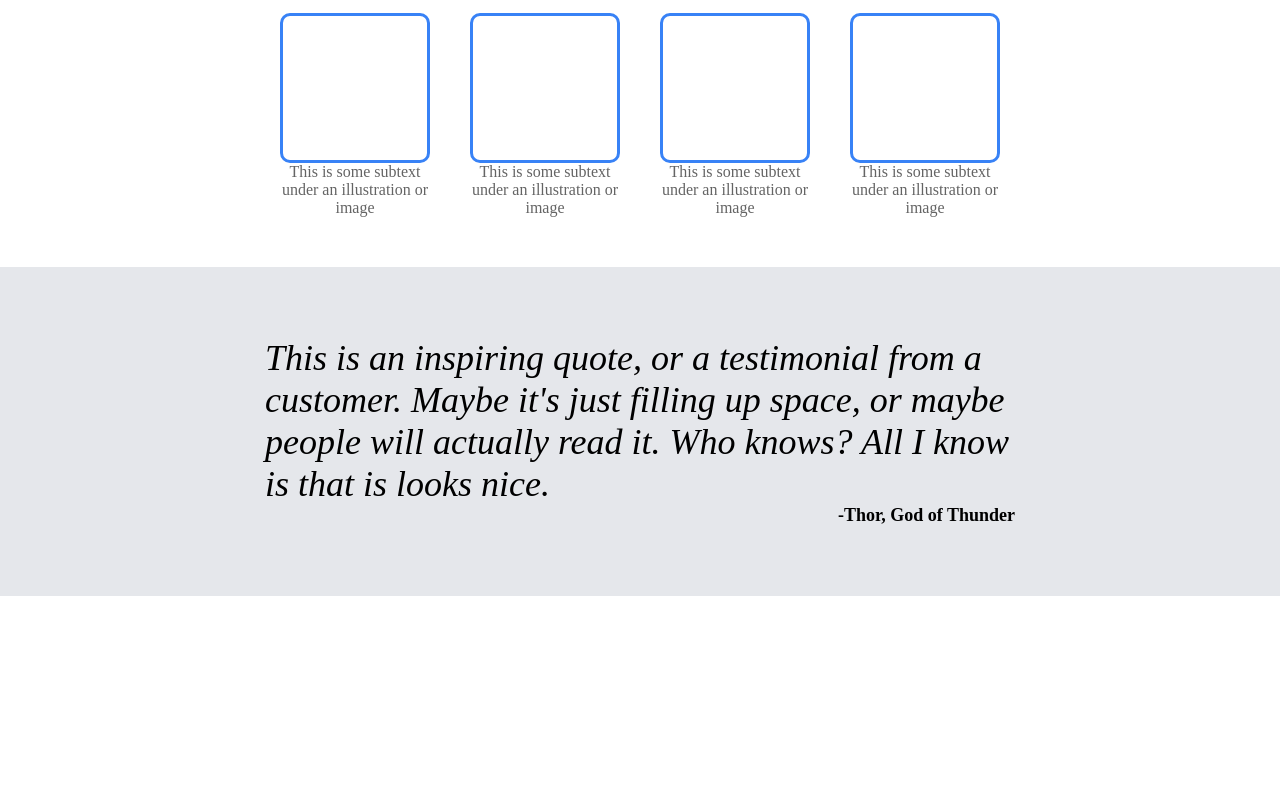
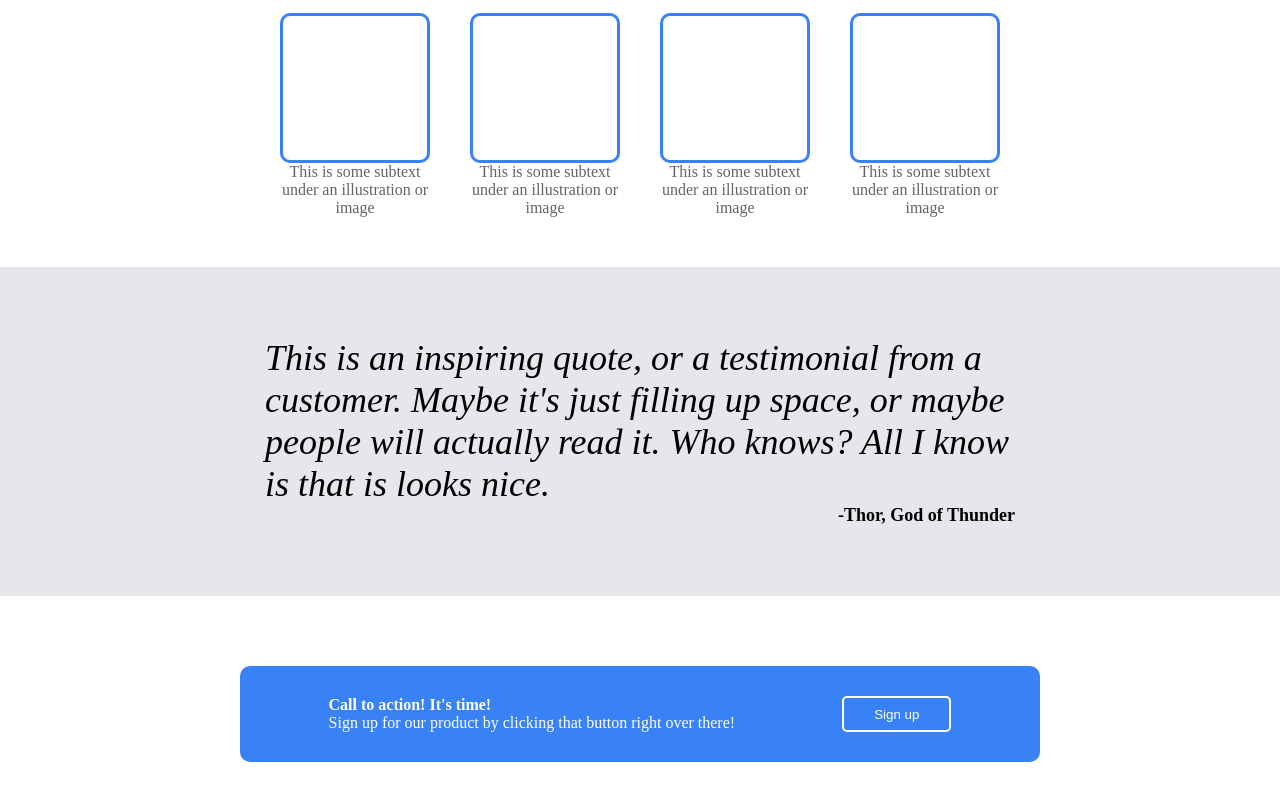
Before and after one commit to Eskandar011/odin-landing-page, a plain HTML site: page index.html in a window 1280 px wide. Shown: the part 553-1353 px from the top of the page. Before the commit the page ends 1149 px from the top, so only its background shows below. Drawn offline with Linux system fonts and the light colour scheme.

Commit message:
Creacion de la Section4

```diff
--- a/css/style.css
+++ b/css/style.css
@@ -128,8 +128,37 @@ header .links a{
     font-style: italic;
 }
 
-.autor{
+.author{
     font-size: 18px;
     text-align: right;
     font-weight: bold;
 }
+
+/*Section4*/
+.section4{
+    display: flex;
+    justify-content: center;
+    padding:70px;
+}
+.sign{
+    display: flex;
+    justify-content: space-around;
+    gap: 50px;
+    background-color:#3882f6;
+    padding:30px 60px;
+    width:800px;
+    border-radius: 10px;
+    color: #fff;
+}
+
+.bold{
+    font-weight: bold;
+}
+.sign button{
+
+    color: #fff;
+    padding: 0 30px;
+    border: 2px solid white;
+    background-color: #3882f6;
+    border-radius: 5px;
+}
--- a/index.html
+++ b/index.html
@@ -61,10 +61,20 @@
             it's just filling up space, or maybe people will actually read it.
             Who knows? All I know is that is looks nice.
           </p>
-          <p class="autor">-Thor, God of Thunder</p>
+          <p class="author">-Thor, God of Thunder</p>
         </div>
       </section>
-      <section></section>
+      <section class="section4">
+        <div class="sign">
+          <div>
+            <p class="bold">Call to action! It's time!</p>
+            <p>
+              Sign up for our product by clicking that button right over there!
+            </p>
+          </div>
+          <button>Sign up</button>
+        </div>
+      </section>
     </main>
     <footer></footer>
   </body>
```
